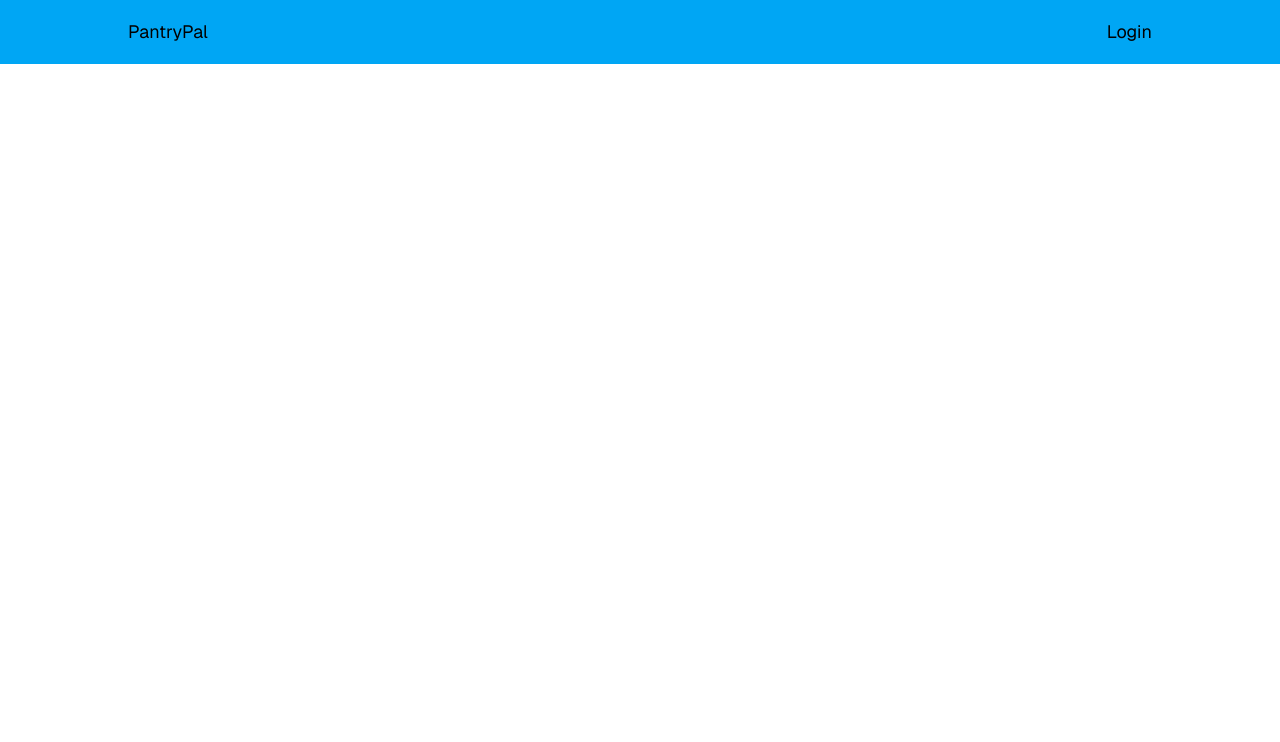
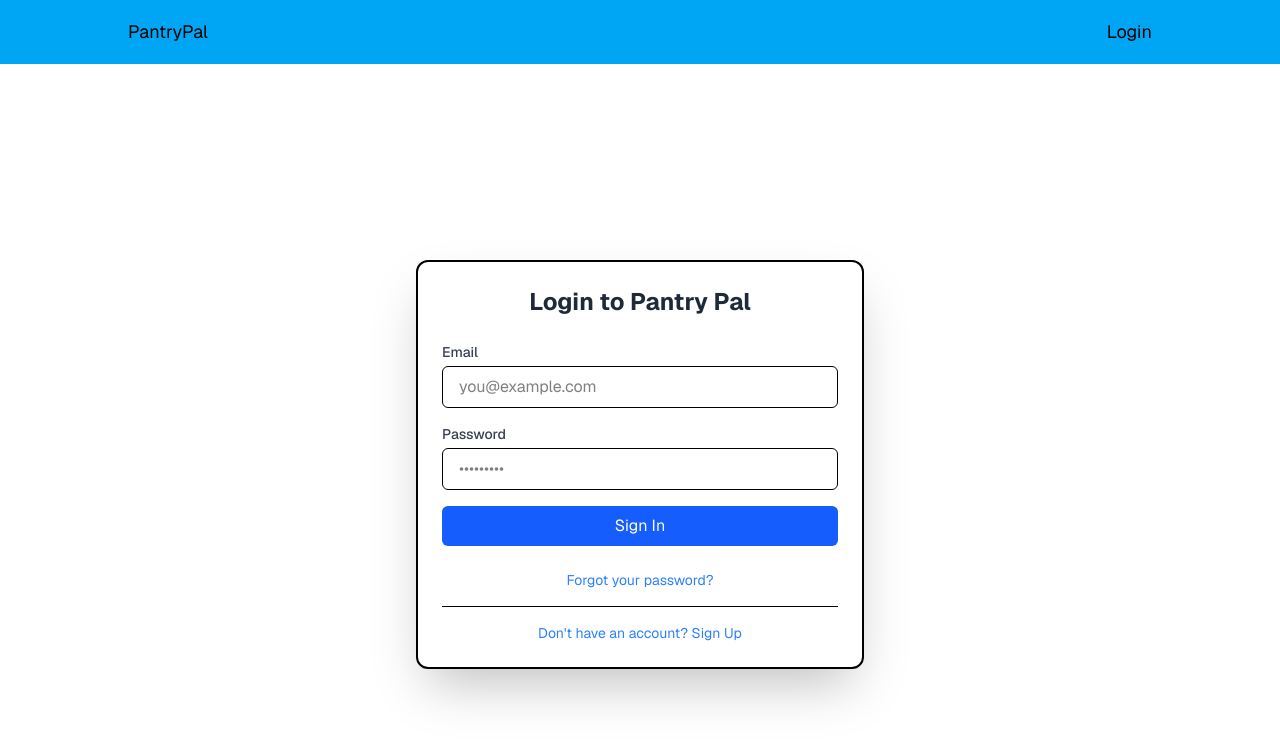
Before and after one commit to Sheepodeepo/PantryPal, a Next.js app in the folder Frontend/: page /login in a window 1280 px wide. Shown: the top 742 px of the page. Built offline with nearby package versions, Linux system fonts and the light colour scheme.

Commit message:
Started Login Page

```diff
--- a/Frontend/src/app/login/page.tsx
+++ b/Frontend/src/app/login/page.tsx
@@ -1,17 +1,110 @@
+'use client';
+
 import Navbar from "@/app/ui/navbar";
+import Link from "next/link";
+import Button from "../ui/button";
+import { FormEvent, useState } from "react";
 
-export default function LoginPage(){
+export default function LoginForm(){
+    const [email, setEmail] = useState('');
+    const [password, setPassword] = useState('');
+    const [errorMsg, setErrorMsg] = useState('');
+    const [isError, setIsError] = useState(false);
+
+    const validateEmail = () =>{
+        const re = /^[a-zA-Z0-9._%+-]+@[a-zA-Z0-9.-]+\.[a-zA-Z]{2,}$/;
+        if(re.test(email)){
+            setIsError(false);
+            setErrorMsg('');
+            return true;
+        }
+        else{
+            setIsError(true);
+            setErrorMsg("Invalid Email.");
+            return false;
+        }
+    }
+
+    const validatePassword = () => {
+        const re = /^(?=.*\d)(?=.*[!@#$%^&*])(?=.*[a-z])(?=.*[A-Z]).{8,}$/; //Checks length 8+, symbol, upper+lwrcase letters, & a number.
+        if(re.test(password)){
+            setIsError(false);
+            setErrorMsg('');
+            return true;
+        }
+        else{
+            setIsError(true);
+            setErrorMsg("Password isn't at least 8 characters long or doesn't contain an" +
+                " uppercase, lowercase letter, unique symbol, or number.");
+            return false;
+        }
+    }
+
+    const handleSubmit = (e: FormEvent<HTMLFormElement>) =>{
+        e.preventDefault();
+        validateEmail();
+        validatePassword();
+    }
     return (
         <div className="">
             <Navbar/>
 
+            <div className="min-h-screen flex items-center justify-center p-4">
+                <div className="w-full max-w-md bg-white rounded-xl border-black border-2 shadow-2xl p-6 space-y-6">
+                    <div className="text-2xl font-bold text-center text-gray-800">Login to Pantry Pal</div>
+                    <form
+                    onSubmit={handleSubmit}
+                    className="space-y-4">
+                        <div>
+                            <label className="block text-sm font-medium text-gray-700">Email</label>
+                            <input
+                            type="email"
+                            placeholder="you@example.com"
+                            className="mt-1 w-full px-4 py-2 border rounded-md focus:outline-none focus:ring-2 focus:ring-blue-400"
+                            onChange={(e) => setEmail(e.target.value)}
+                            required
+                            />
+                        </div>
+                        <div>
+                            <label className="block text-sm font-medium text-gray-700">Password</label>
+                            <input
+                            type="password"
+                            placeholder="•••••••••"
+                            className="mt-1 w-full px-4 py-2 border rounded-md focus:outline-none focus:ring-2 focus:ring-blue-400"
+                            onChange={(e) => setPassword(e.target.value)}
+                            required
+                            />
+                        </div>
+                        <button
+                            type="submit"
+                            className="w-full px-4 py-2 bg-blue-600 text-white rounded-md hover:bg-blue-700 cursor-pointer"
+                        >
+                            Sign In
+                        </button>
+                    </form>
 
+                    <div className="flex flex-col gap-4">
+                        <Link
+                        href={"/register"}
+                        className="text-sm text-center text-gray-500 "
+                        >
+                            <p className="text-blue-500 hover:underline ">Forgot your password?</p>
+
+                        </Link>
+                        <hr className="flex items-center text-sm"/>
+
+                        <Link
+                        href={"/register"}
+                        className="text-sm text-center text-gray-500"
+                        >
+                            <p className="text-blue-500 hover:underline ">Don't have an account? Sign Up</p>
+
+                        </Link>
+                    </div>
+
+                </div>
+            </div>
         </div>
 
-        // <main className="bg-sky-400">
-
-        //     <div className="text-2xl"> Login Page</div>
-
-        // </main>
     )
 }
```
